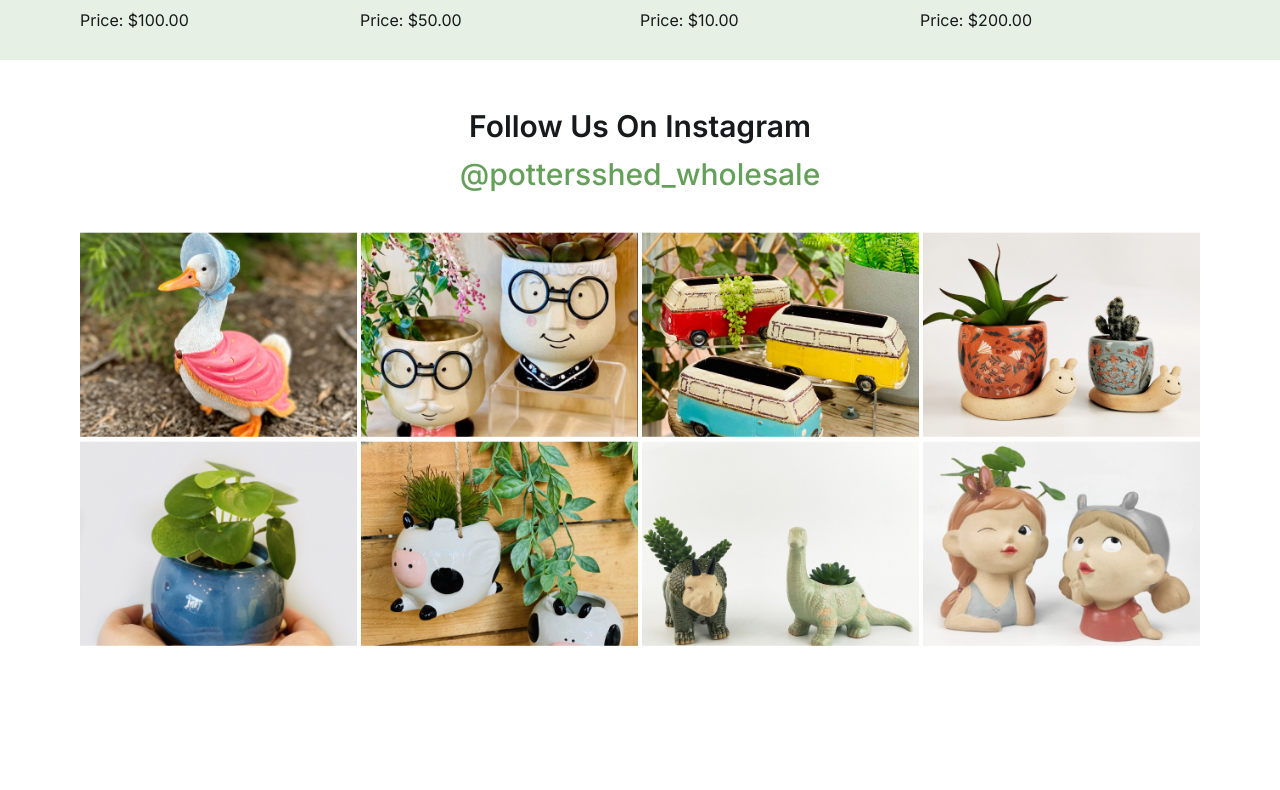
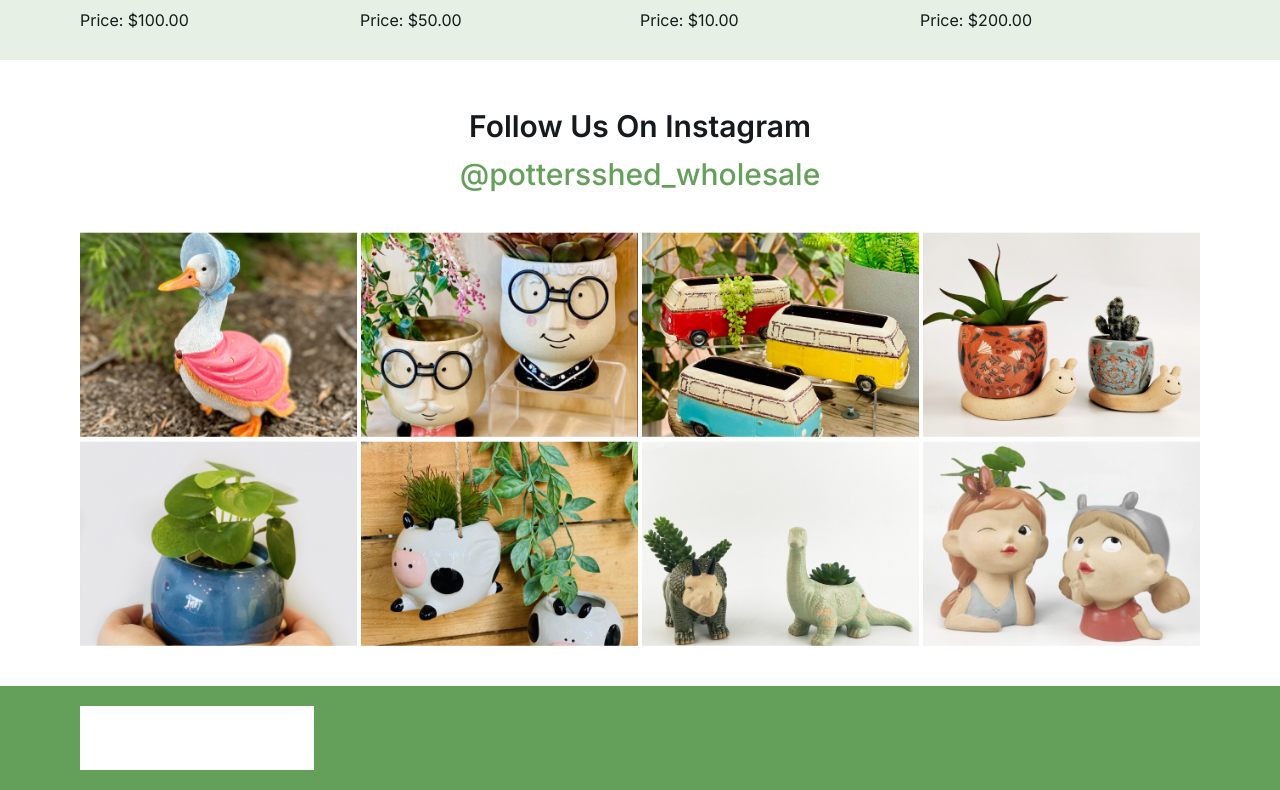
Before and after one commit to jibon-roy/pottrs-shed-work, a React (Vite) app: page / in a window 1280 px wide. Shown: the part 5344-6134 px from the top of the page. Before the commit the page ends 5990 px from the top, so only its background shows below. Built offline with nearby package versions, Linux system fonts and the light colour scheme.

Commit message:
caroucel updated

```diff
--- a/src/components/pages/home/InstagramSection.jsx
+++ b/src/components/pages/home/InstagramSection.jsx
@@ -46,7 +46,7 @@ const InstagramSection = () => {
           @pottersshed_wholesale
         </p>
       </div>
-      <GridSection className="gap-1">
+      <GridSection className="gap-1 mb-10">
         {photos.map((photo, idx) => (
           <div key={idx}>
             <img
--- a/src/layout/main/MainLayout.jsx
+++ b/src/layout/main/MainLayout.jsx
@@ -1,11 +1,13 @@
 import { Outlet } from "react-router-dom";
 import Navigation from "../../components/navigation/Navigation";
+import FooterSection from "../../components/Section/FooterSection";
 
 const MainLayout = () => {
   return (
     <div className="container text-accent-dark font-Inter">
       <Navigation />
       <Outlet />
+      <FooterSection />
     </div>
   );
 };
```
